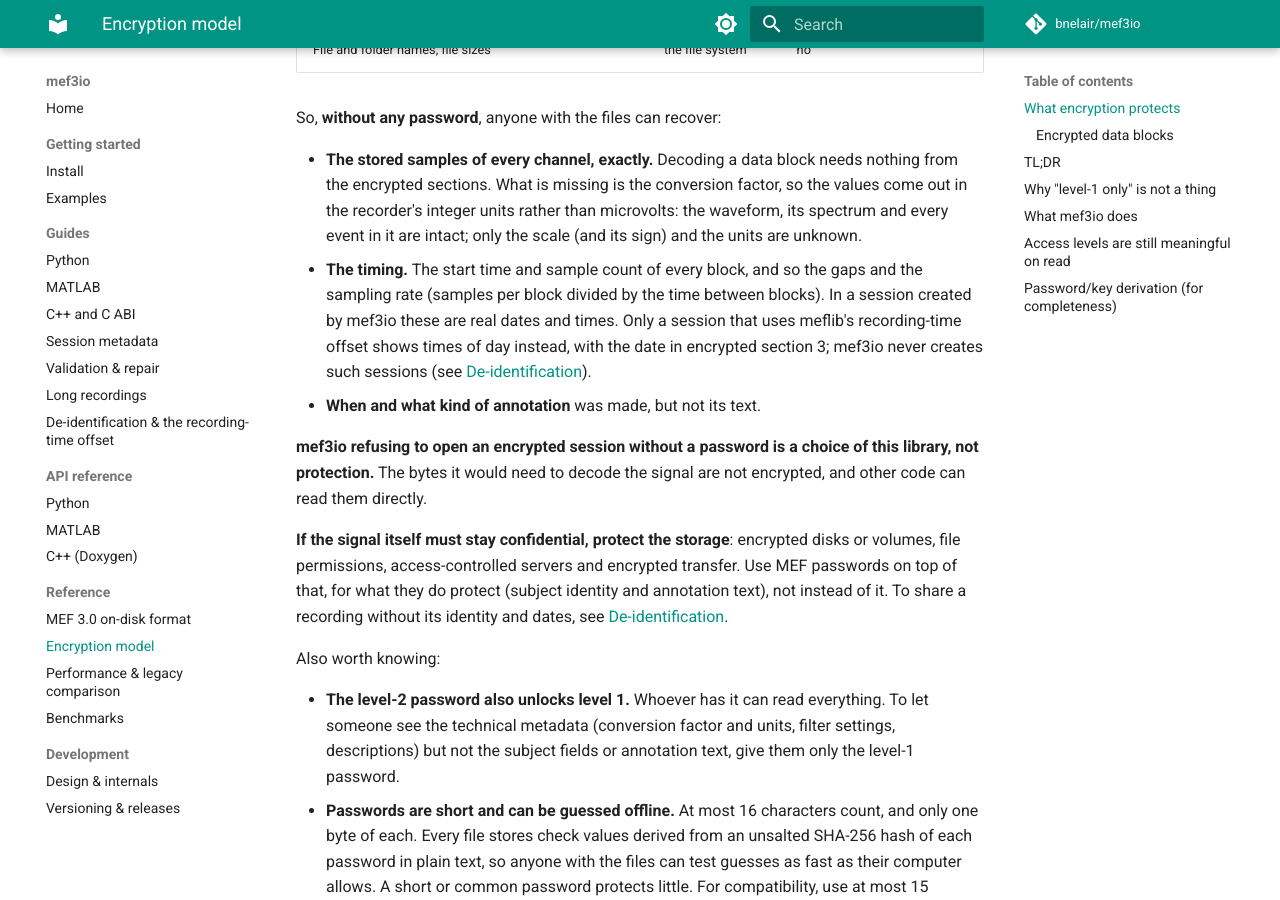
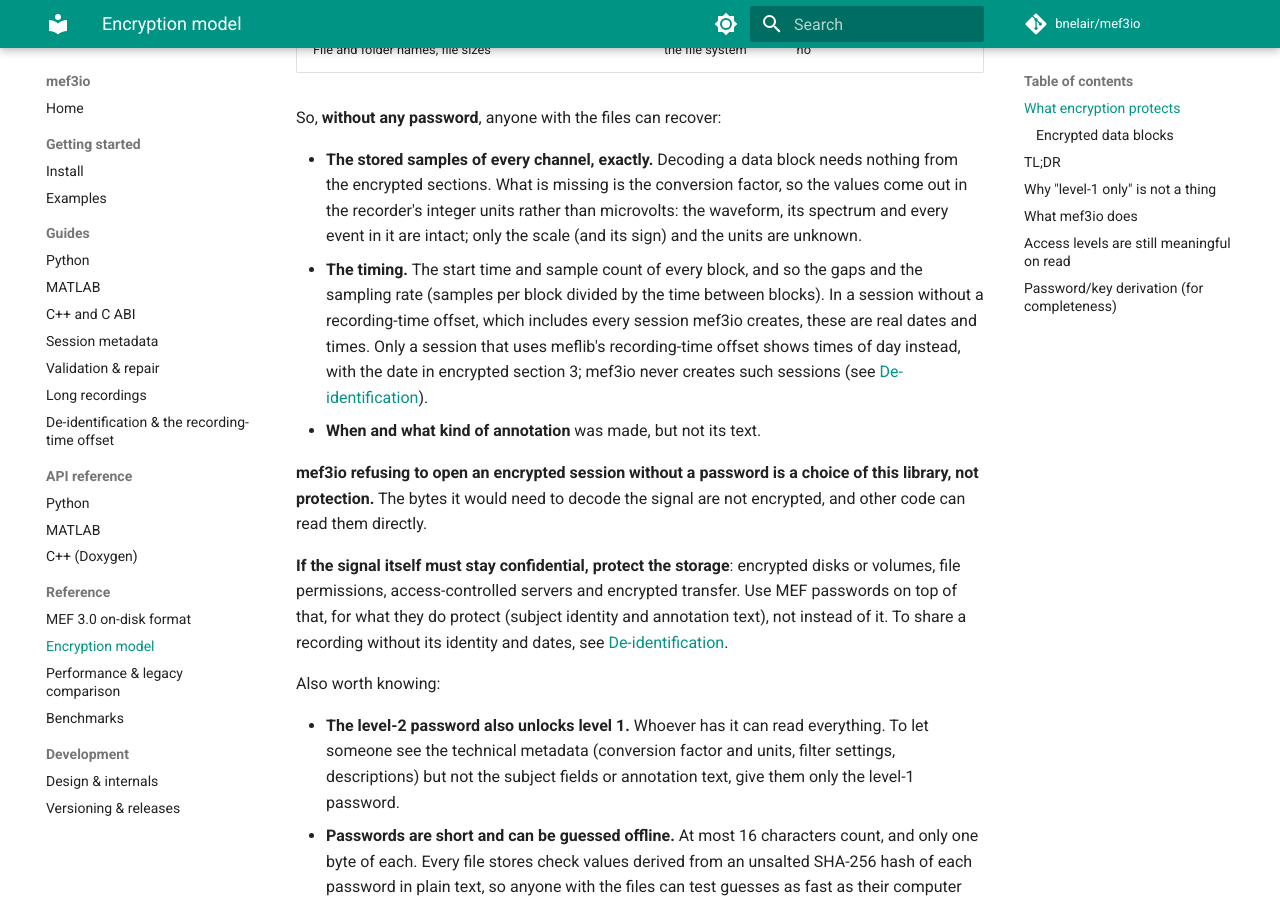
Before and after one commit to bnelair/mef3io, an MkDocs documentation site: the page built from docs/encryption_model.md, in a window 1280 px wide and 900 px high, scrolled down 1525 px. Built offline with MkDocs 1.6.1 and Material for MkDocs 9.7.7, drawn with Linux system fonts in a browser that asks for light colours; comment, search, counter and statistics services are not loaded; some of the changed text lies outside the part shown.

Commit message:
docs: address review round 3 nits on what encryption protects
Qualify the timing claims by "no recording-time offset" rather than "created
by mef3io", and state the password interop guarantee as ASCII, at most 15
characters, citing where meflib enforces the limit.

Co-Authored-By: Claude Opus 5.5 <noreply@anthropic.com>
Claude-Session: https://claude.ai/code/session_01PWYBRHqzczzUfo99eFKLmQ

```diff
--- a/docs/encryption_model.md
+++ b/docs/encryption_model.md
@@ -13,8 +13,8 @@ protect a recording.*
 
 **MEF 3.0 encryption protects the subject fields (name, ID, recording
 location) and the text of annotations. It does not protect the signal, or
-(in a session created by mef3io) when it was recorded, or the names of the
-session and its channels.**
+when it was recorded (unless the session uses a recording-time offset), or
+the names of the session and its channels.**
 Someone who has the files but no password can still decode every stored
 sample and see when each piece of the recording starts. Do not put
 identifying information (a patient's name or record number) in session,
@@ -45,8 +45,9 @@ So, **without any password**, anyone with the files can recover:
   unknown.
 - **The timing.** The start time and sample count of every block, and so
   the gaps and the sampling rate (samples per block divided by the time
-  between blocks). In a session created by mef3io these are real dates
-  and times. Only a session that uses meflib's recording-time offset shows
+  between blocks). In a session without a recording-time offset, which
+  includes every session mef3io creates, these are real dates and times.
+  Only a session that uses meflib's recording-time offset shows
   times of day instead, with the date in encrypted section 3; mef3io never
   creates such sessions (see [De-identification](anonymization.md)).
 - **When and what kind of annotation** was made, but not its text.
```
Also changed, not shown: other parts of docs/encryption_model.md (+4 -3 lines).
